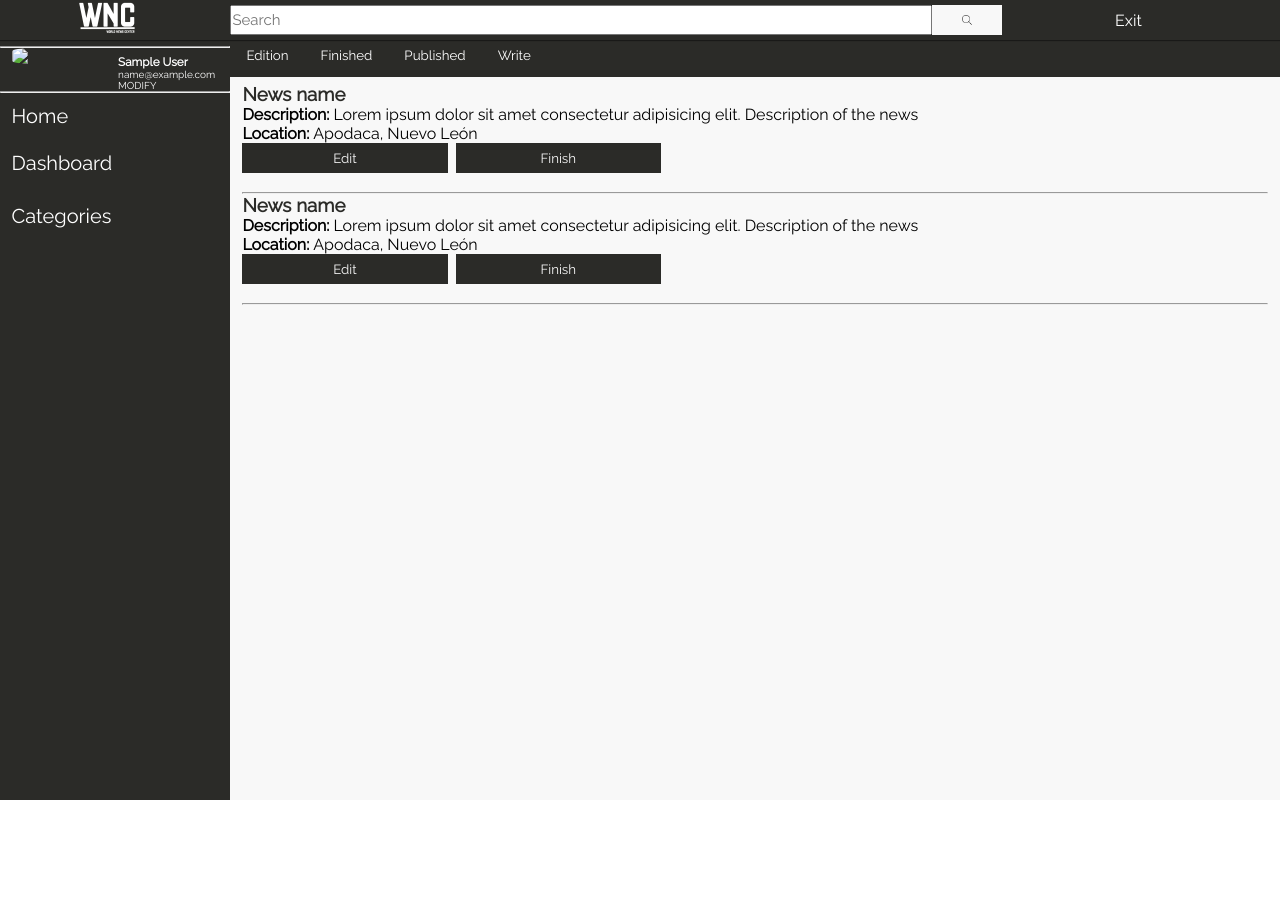
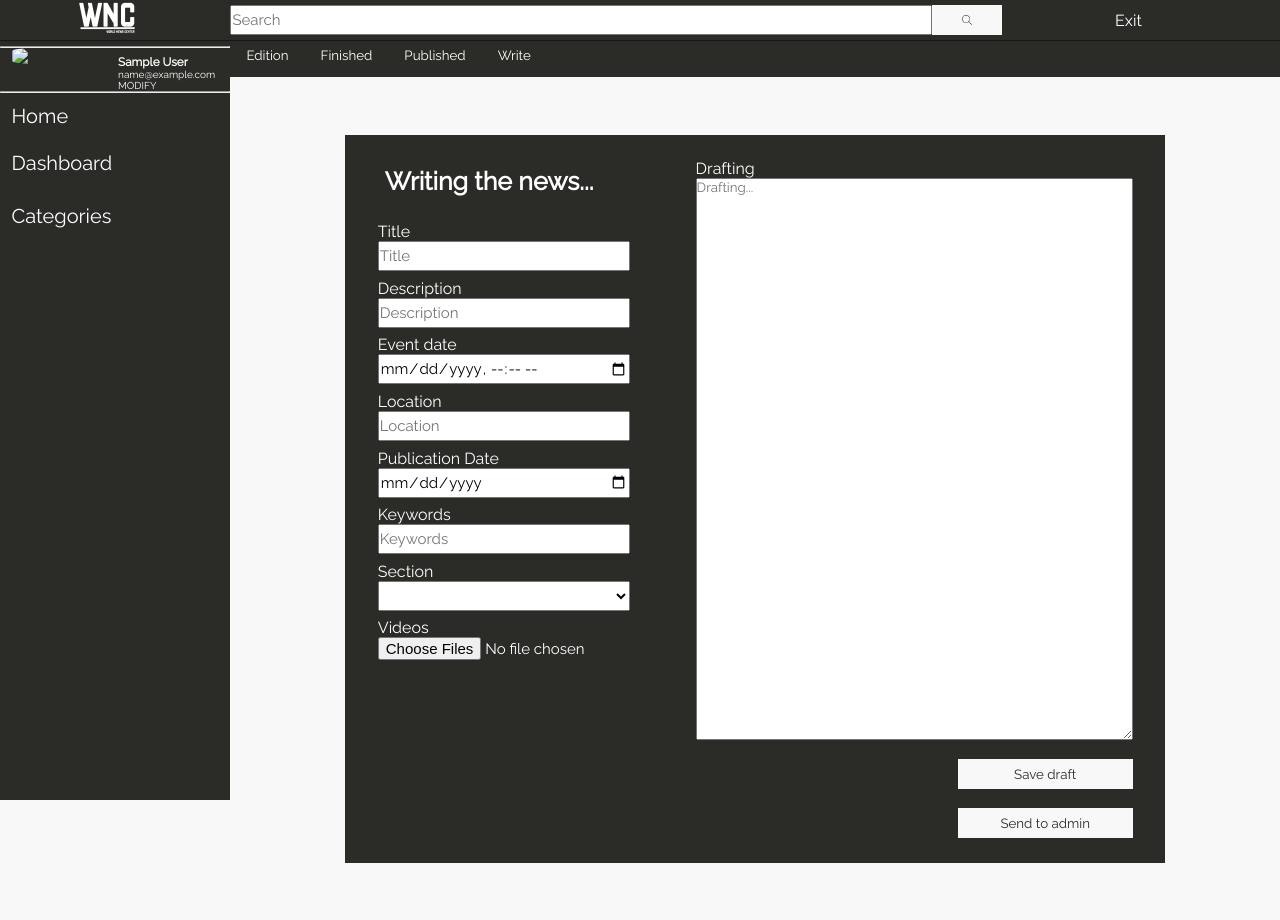
Before and after one commit to ricRez777/BDMProject, a PHP site: page /journalist_dashboard.php in a window 1280 px wide. Before the commit the page ends 800 px from the top, so only its background shows below. Run offline with PHP 8.4, Linux system fonts and the light colour scheme; the visitor is signed in with stand-in values (Sample User, id 1); lists and menus that the app fills with data are empty.

Commit message:
start of news

```diff
--- a/journalist_dashboard.php
+++ b/journalist_dashboard.php
@@ -42,7 +42,7 @@
             </div>
 
             <!-- Tab content -->
-            <div id="Edition" class="tabcontent" style="display:block">
+            <div id="Edition" class="tabcontent">
                 <article class="row article-Dashboard">
                     <a href="">
                         <h3>News name</h3>
@@ -125,9 +125,9 @@
                 <hr>
             </div>
 
-            <div id="Write" class="tabcontent">
+            <div id="Write" class="tabcontent" style="display:block">
                 <section id="Images" class="images-cards">
-                    <form action="" method="post" class="formRegisterNews" enctype="multipart/form-data">
+                    <form action="controllers/news_insert.php" method="post" class="formRegisterNews" enctype="multipart/form-data">
                         <div class="divInputs">
                             <h2>Writing the news...</h2><br>
                             <label for="txtTitle">Title</label>
@@ -149,12 +149,12 @@
                             <input type="text" name="txtKeywords" placeholder="Keywords" class="formText">
 
                             <label for="cmbSection">Section</label>
-                            <select name="cmbSection" id="" class="formText">
-                                <option value="">Deportes</option>
-                                <option value="">Politica</option>
-                            </select>
+                            <?php
+                                $objSections = new section('', '', '', '');
+                                $objSections->get_All_Sections_Combo();
+                            ?>
 
-                            <label for="images[]">Images</label>
+                            <!--<label for="images[]">Images</label>
                             <div class="row-container">
                                 <div id="add-photo-container">
                                     <div class="add-new-photo first" id="add-photo">
@@ -162,7 +162,7 @@
                                     </div>
                                     <input type="file" multiple id="add-new-photo" name="images[]">
                                 </div>
-                            </div>
+                            </div>-->
 
                             <label for="videos">Videos</label>
                             <input type="file" name="videos[]" multiple class="formText">
@@ -172,9 +172,9 @@
                             <label for="txtDrafting">Drafting</label>
                             <textarea name="txtDrafting" id="" cols="60" rows="35" placeholder="Drafting..."></textarea>
                             <br>
-                            <input type="submit" value="Save draft" class="btn-Secondary">
+                            <input type="submit" name="draft" value="Save draft" class="btn-Secondary">
                             <br>
-                            <input type="submit" value="Send to admin" class="btn-Secondary">
+                            <input type="submit" name="admin" value="Send to admin" class="btn-Secondary">
                         </div>
                     </form>
                 </section>
```
Also changed, not shown: controllers/news_insert.php (added, +42 -0 lines), models/news.php (added, +41 -0 lines).
